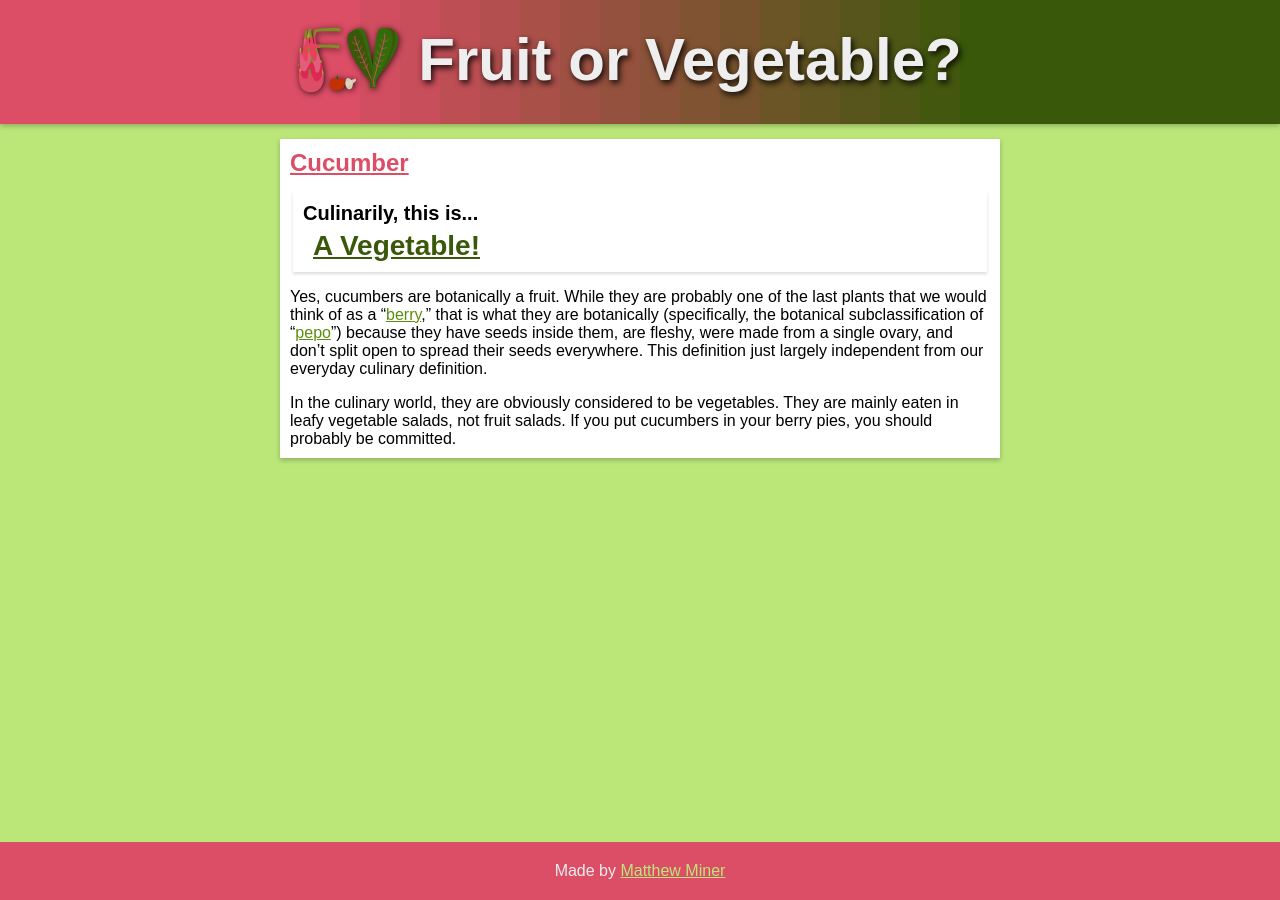
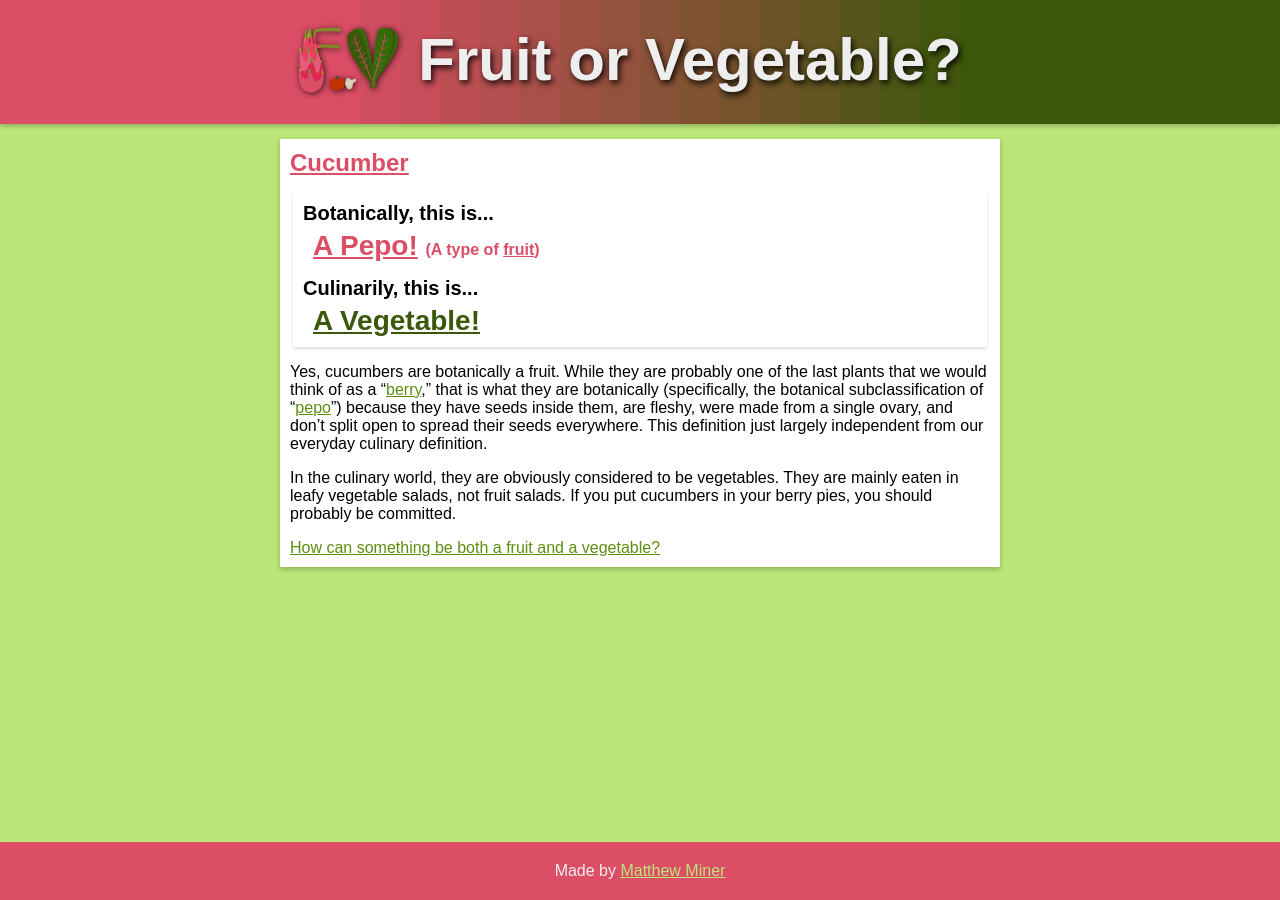
Before and after one commit to mminer237/fruitorvegetable, a Jekyll site: the page built from _items/cucumber.md, in a window 1280 px wide. Built offline with Jekyll 4.4.1, drawn with Linux system fonts in a browser that asks for light colours.

Commit message:
Use dot notation in if tags

```diff
--- a/_layouts/item.html
+++ b/_layouts/item.html
@@ -12,7 +12,7 @@
   alt: {{ page.title }}
 {% endresponsive_image_block %}
 	{% endif %}
-	{% if page.botanically | first %}
+	{% if page.botanically.first %}
 		{% assign first_botanical_type_name = page.botanically | first %}
 	{% else %}
 		{% assign first_botanical_type_name = page.botanically %}
@@ -41,7 +41,7 @@
 			<div>Botanically, this is...</div>
 			<div class="answer">
 				<a href="{{ first_botanical_type.url }}">{{ first_botanical_type.indefinite_title }}!</a>
-				{% if page.botanically | first %}
+				{% if page.botanically.first %}
 					{% for botanical_type_name in page.botanically %}
 						{% if forloop.first == false %}
 							{% assign botanical_type = site.types | where:"type", botanical_type_name | first %}
@@ -51,7 +51,7 @@
 					{% endfor %}
 				{% endif %}
 				{% if parent_botanical_type %}
-				<span class="answer-parent">({% if page.botanically | first %}Types{% else %}A type{% endif %} of <a href="{{ parent_botanical_type.url }}">{{ parent_botanical_type.title | downcase }}</a>)</span>
+				<span class="answer-parent">({% if page.botanically.first %}Types{% else %}A type{% endif %} of <a href="{{ parent_botanical_type.url }}">{{ parent_botanical_type.title | downcase }}</a>)</span>
 				{% endif %}
 			</div>
 		</div>
```
